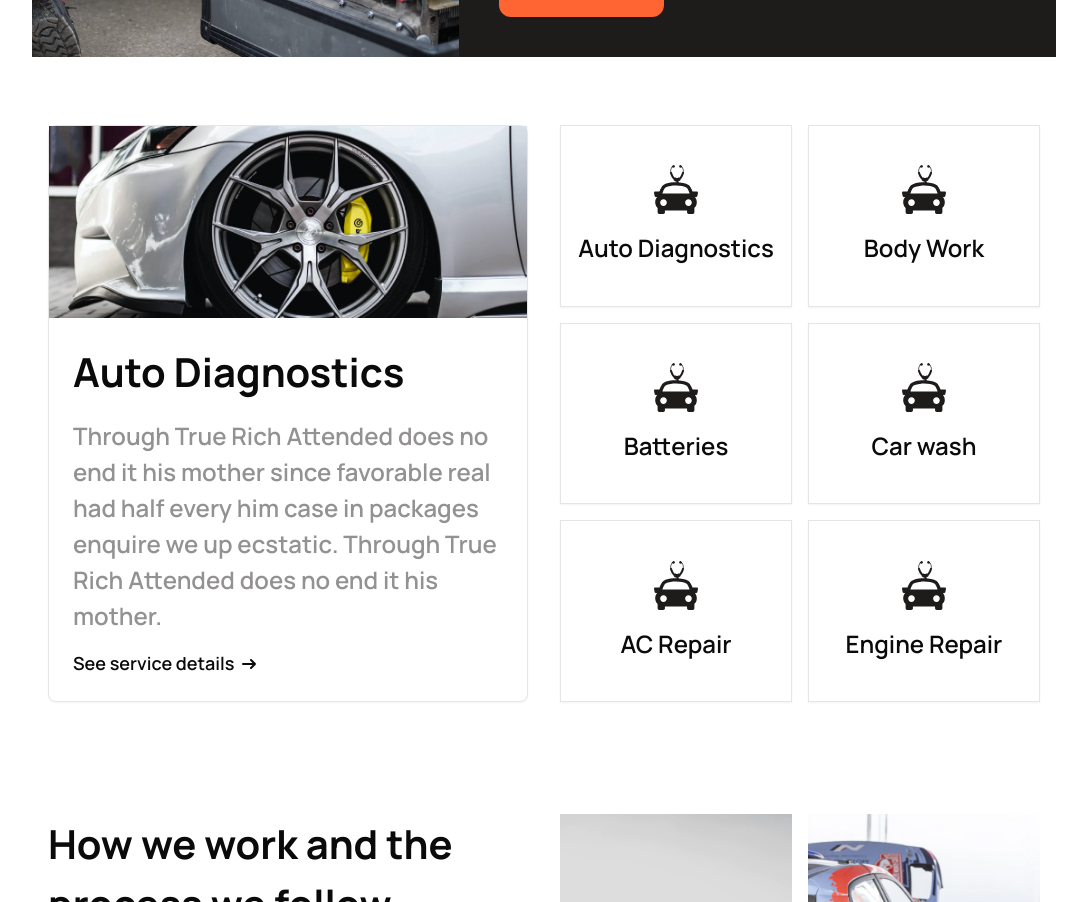
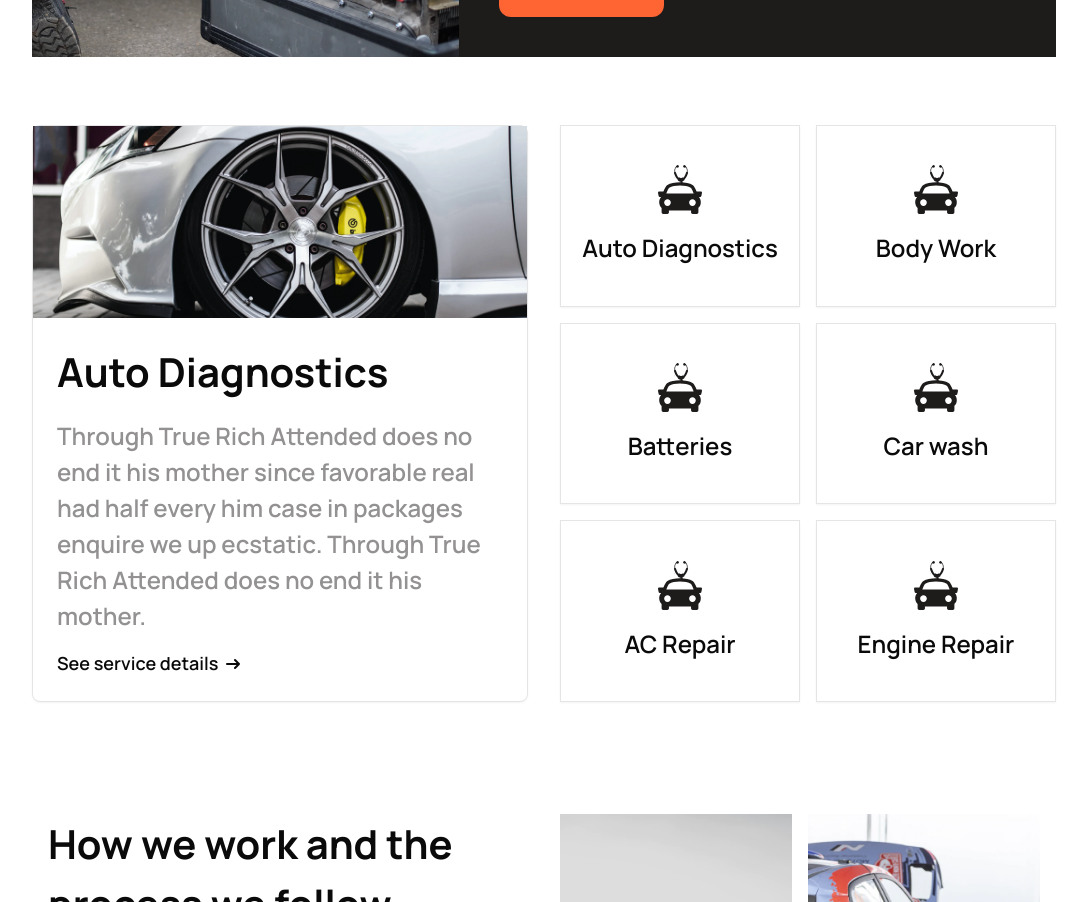
Before and after one commit to w3ngithub/revive-motors, a Next.js app: page /services in a window 1280 px wide. Shown: the part 400-1302 px from the top of the page, without its empty margins (96-1183 px from the left). Built offline with nearby package versions, Linux system fonts and the light colour scheme.

Commit message:
fix: css fixed

```diff
--- a/src/components/modules/about-us/about-diagnostics.tsx
+++ b/src/components/modules/about-us/about-diagnostics.tsx
@@ -17,7 +17,7 @@ const serviceItems = [
 export default function AboutDiagnostics() {
   return (
     <section className="bg-white py-12">
-      <div className="container mx-auto px-4">
+      <div className="container ">
         <div className="flex flex-col lg:flex-row gap-8">
           <div className="lg:w-1/2">
             <Card className="h-full">
```
